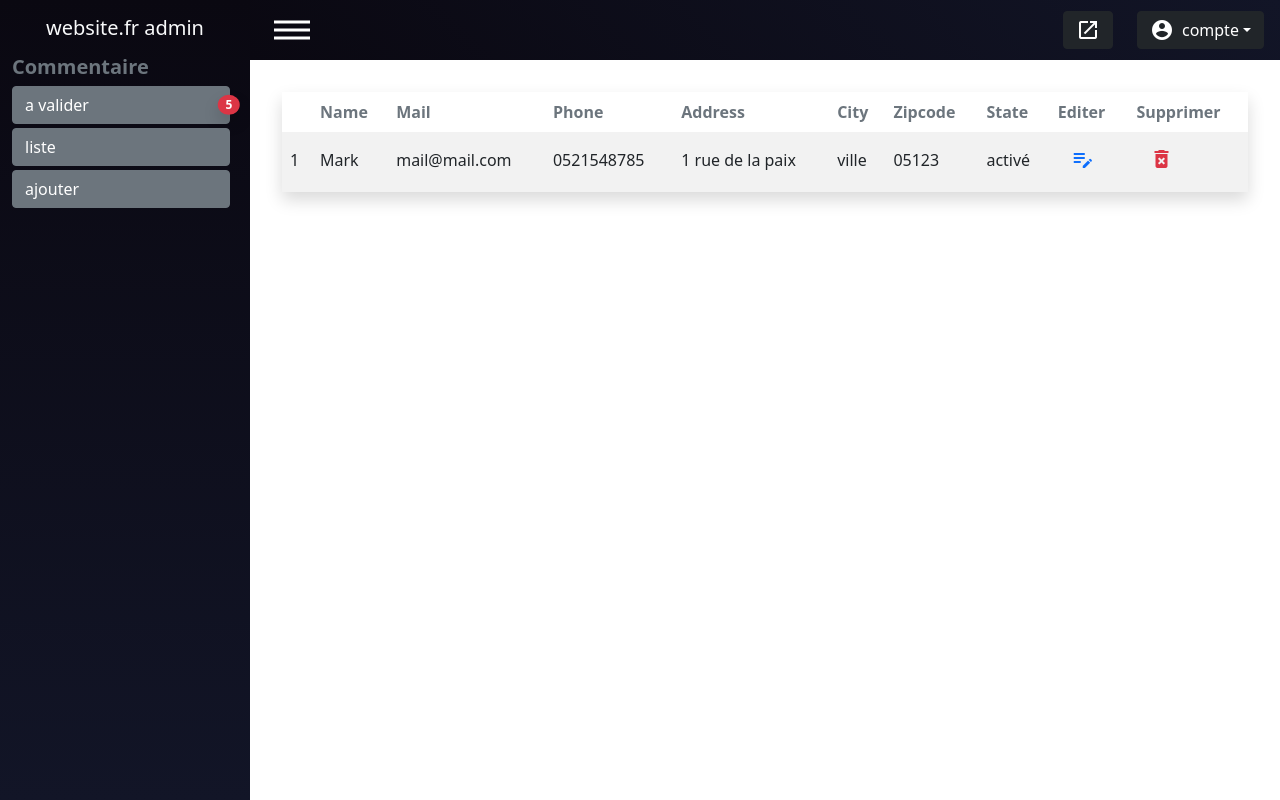
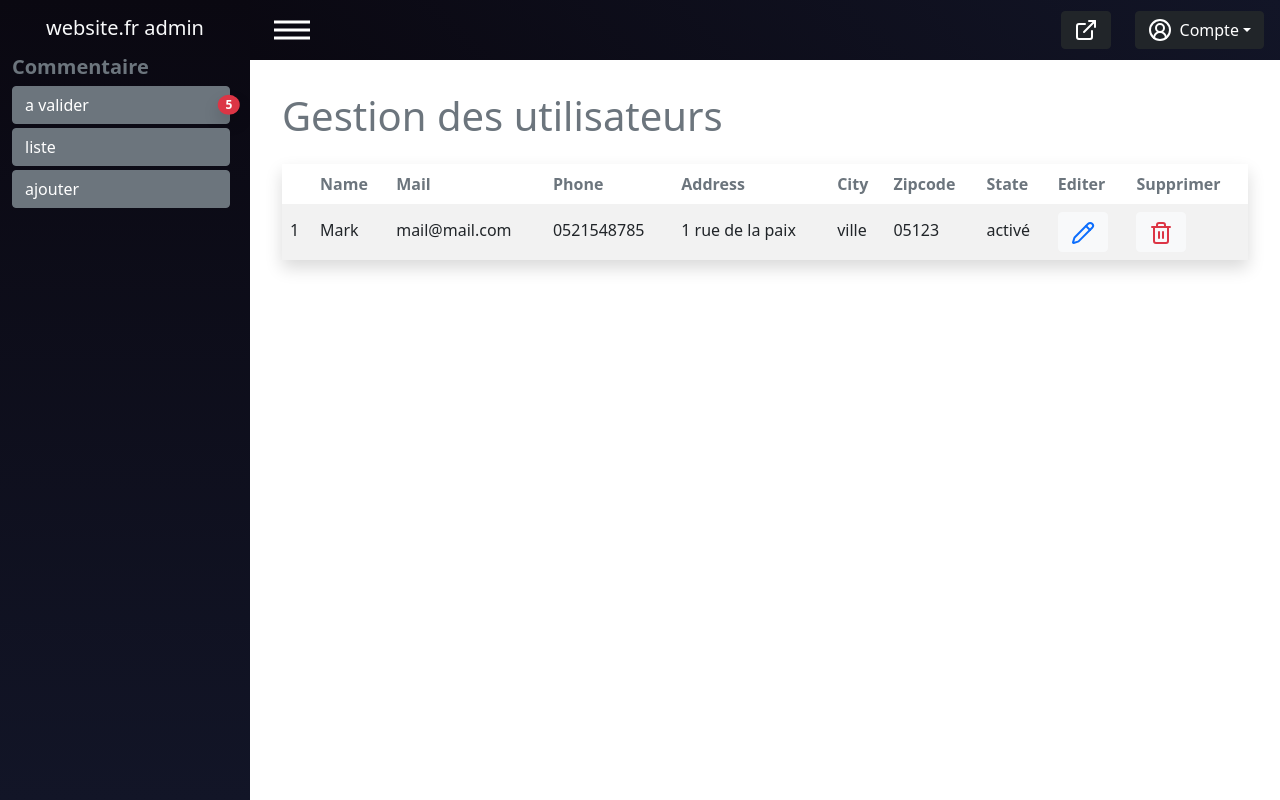
Before and after one commit to Tony05000/admin_bootstrap_theme, a plain HTML site: page index.html in a window 1280 px wide. Drawn offline with nearby package versions, Linux system fonts and the light colour scheme.

Commit message:
<refactor> scss folders
<feature> replace google font with lucid for icons

```diff
--- a/index.html
+++ b/index.html
@@ -6,7 +6,7 @@
     <meta name="viewport" content="width=device-width, initial-scale=1.0">
     <title>Document</title>
     <link rel="stylesheet" href="css/style.css">
-    <link href="https://fonts.googleapis.com/icon?family=Material+Icons" rel="stylesheet">
+    <script src="https://unpkg.com/lucide@latest"></script>
 </head>
 <body>
     <div class="topbar-menu" id="topbar-menu">
@@ -22,28 +22,20 @@
            class="btn btn-dark d-flex align-items-center me-4"
            target="_blank"
            data-bs-toggle="tooltip" data-bs-placement="bottom" title="Ouvrir le site dans un nouvel onglet">
-            <span class="material-icons">
-                open_in_new
-            </span>
+           <svg xmlns="http://www.w3.org/2000/svg" width="24" height="24" viewBox="0 0 24 24" fill="none" stroke="currentColor" stroke-width="2" stroke-linecap="round" stroke-linejoin="round" class="lucide lucide-external-link-icon lucide-external-link"><path d="M15 3h6v6"/><path d="M10 14 21 3"/><path d="M18 13v6a2 2 0 0 1-2 2H5a2 2 0 0 1-2-2V8a2 2 0 0 1 2-2h6"/></svg>
         </a>
         <!-- website preview -->
 
         <!-- account dropdown -->
         <div class="dropdow">
             <a class="btn btn-dark dropdown-toggle d-flex align-items-center" href="#" role="button" id="dropdownMenuLink" data-bs-toggle="dropdown" aria-expanded="false">
-                <span class="material-icons me-2">
-                    account_circle
-                    </span> compte
+                <svg xmlns="http://www.w3.org/2000/svg" width="24" height="24" viewBox="0 0 24 24" fill="none" stroke="currentColor" stroke-width="2" stroke-linecap="round" stroke-linejoin="round" class="lucide lucide-circle-user-round-icon lucide-circle-user-round"><path d="M18 20a6 6 0 0 0-12 0"/><circle cx="12" cy="10" r="4"/><circle cx="12" cy="12" r="10"/></svg> <span class="ms-2">Compte</span>
             </a>
             <ul class="dropdown-menu" aria-labelledby="dropdownMenuLink">
-              <li><a class="text-secondary dropdown-item d-flex align-items-center justify-content-between" href="#"> <span class="material-icons">
-                settings
-                </span> Parametre</a></li>
+              <li><a class="text-secondary dropdown-item d-flex align-items-center justify-content-between" href="#"> <svg xmlns="http://www.w3.org/2000/svg" width="24" height="24" viewBox="0 0 24 24" fill="none" stroke="currentColor" stroke-width="2" stroke-linecap="round" stroke-linejoin="round" class="lucide lucide-user-cog-icon lucide-user-cog"><circle cx="18" cy="15" r="3"/><circle cx="9" cy="7" r="4"/><path d="M10 15H6a4 4 0 0 0-4 4v2"/><path d="m21.7 16.4-.9-.3"/><path d="m15.2 13.9-.9-.3"/><path d="m16.6 18.7.3-.9"/><path d="m19.1 12.2.3-.9"/><path d="m19.6 18.7-.4-1"/><path d="m16.8 12.3-.4-1"/><path d="m14.3 16.6 1-.4"/><path d="m20.7 13.8 1-.4"/></svg> Parametre</a></li>
                 <li><hr class="dropdown-divider"></li>
               <li><a class="text-danger dropdown-item d-flex align-items-center justify-content-between" href="#">
-                <span class="material-icons">
-                    logout
-                    </span>
+                <svg xmlns="http://www.w3.org/2000/svg" width="24" height="24" viewBox="0 0 24 24" fill="none" stroke="currentColor" stroke-width="2" stroke-linecap="round" stroke-linejoin="round" class="lucide lucide-log-out-icon lucide-log-out"><path d="M9 21H5a2 2 0 0 1-2-2V5a2 2 0 0 1 2-2h4"/><polyline points="16 17 21 12 16 7"/><line x1="21" x2="9" y1="12" y2="12"/></svg>
                 Déconnexion
 
               </a></li>
@@ -84,6 +76,9 @@
     <div id="clearfix"></div>
 
     <div class="main-container" id="main-container">
+
+        <h1 class="text-secondary mb-4">Gestion des utilisateurs</h1>
+
         <div class="table-responsive shadow">
             <table class="table table-borderless mb-0 table-striped bg-white table-hover">
                 <thead class="text-secondary">
@@ -111,15 +106,13 @@
                         <td>05123</td>
                         <td>activé</td>
                         <td>
-                            <a href="" class="btn"><span class="material-icons text-primary">
-                                edit_note
-                                </span></a>
+                            <a href="" class="btn btn-light text-primary">
+                                <svg xmlns="http://www.w3.org/2000/svg" width="24" height="24" viewBox="0 0 24 24" fill="none" stroke="currentColor" stroke-width="2" stroke-linecap="round" stroke-linejoin="round" class="lucide lucide-pencil-icon lucide-pencil"><path d="M21.174 6.812a1 1 0 0 0-3.986-3.987L3.842 16.174a2 2 0 0 0-.5.83l-1.321 4.352a.5.5 0 0 0 .623.622l4.353-1.32a2 2 0 0 0 .83-.497z"/><path d="m15 5 4 4"/></svg>
+                            </a>
                         </td>
                         <td>
-                            <button type="button" class="btn" data-bs-toggle="modal" data-bs-target="#confirmDelete">
-                                <span class="material-icons text-danger">
-                                    delete_forever
-                                </span>
+                            <button type="button" class="btn btn-light text-danger" data-bs-toggle="modal" data-bs-target="#confirmDelete">
+                                <svg xmlns="http://www.w3.org/2000/svg" width="24" height="24" viewBox="0 0 24 24" fill="none" stroke="currentColor" stroke-width="2" stroke-linecap="round" stroke-linejoin="round" class="lucide lucide-trash2-icon lucide-trash-2"><path d="M3 6h18"/><path d="M19 6v14c0 1-1 2-2 2H7c-1 0-2-1-2-2V6"/><path d="M8 6V4c0-1 1-2 2-2h4c1 0 2 1 2 2v2"/><line x1="10" x2="10" y1="11" y2="17"/><line x1="14" x2="14" y1="11" y2="17"/></svg>
                             </button>
                         </td>
                     </tr>
@@ -142,9 +135,7 @@
             <div class="modal-footer">
               <button type="button" class="btn btn-secondary me-3" data-bs-dismiss="modal">Non</button>
               <button type="button" class="btn btn-danger d-flex align-items-center">
-                <span class="material-icons text-light">
-                    delete_forever
-                    </span> supprimer
+                <svg xmlns="http://www.w3.org/2000/svg" width="24" height="24" viewBox="0 0 24 24" fill="none" stroke="currentColor" stroke-width="2" stroke-linecap="round" stroke-linejoin="round" class="lucide lucide-trash2-icon lucide-trash-2"><path d="M3 6h18"/><path d="M19 6v14c0 1-1 2-2 2H7c-1 0-2-1-2-2V6"/><path d="M8 6V4c0-1 1-2 2-2h4c1 0 2 1 2 2v2"/><line x1="10" x2="10" y1="11" y2="17"/><line x1="14" x2="14" y1="11" y2="17"/></svg> Supprimer
               </button>
             </div>
           </div>
--- a/js/app.js
+++ b/js/app.js
@@ -1,4 +1,8 @@
+// Bootstrap tooltip
 let tooltipTriggerList = [].slice.call(document.querySelectorAll('[data-bs-toggle="tooltip"]'))
 let tooltipList = tooltipTriggerList.map(function (tooltipTriggerEl) {
 return new bootstrap.Tooltip(tooltipTriggerEl)
 })
+
+// Lucide
+lucide.createIcons();
--- a/scss/_variables.scss
+++ b/scss/_variables.scss
@@ -1,5 +1,6 @@
 $primary-color: rgb(10, 8, 17);
 $secondary-color: rgb(18, 21, 39);
+
 $sidebarMenuBgColor: linear-gradient( $primary-color, $secondary-color );
 $topbarMenuBgColor: linear-gradient(45deg, $primary-color, $secondary-color  );
 $scrollbarBgColor: $primary-color;
--- /dev/null
+++ b/scss/components/_scrollbar.scss
@@ -0,0 +1,11 @@
+::-webkit-scrollbar { width: 8px; }
+
+::-webkit-scrollbar-track{
+    background: $scrollbarBgColor;
+    padding: 1px;
+}
+
+::-webkit-scrollbar-thumb{
+    background: $scrollbarColor;
+    border-radius: 8px;
+}
--- a/scss/_topbar-menu.scss
+++ b/scss/components/_topbar-menu.scss
@@ -1,7 +1,7 @@
 .topbar-menu {
     position: fixed;
+    width: calc(100% - 250px);
     height: 60px;
-    width: calc(100% - 250px);
     background: $topbarMenuBgColor;
     z-index: 2;
     right: 0;
@@ -11,8 +11,6 @@
     align-items: center;
     justify-content: space-between;
     padding: 0 1rem;
-
-    //box-shadow: rgb(212, 212, 212) 20px -5px 10px 5px;
 }
 
 .topbar-menu-full-width { width: 100% !important; }
--- a/scss/style.scss
+++ b/scss/style.scss
@@ -1,19 +1,10 @@
+@import 'variables';
+
 @import 'vendor/reboot';
 @import 'vendor/mixins';
 @import 'vendor/bootstrap';
-@import 'variables';
-@import 'sidebar-menu';
-@import 'topbar-menu';
-@import 'main-container';
 
-::-webkit-scrollbar { width: 8px; }
-
-::-webkit-scrollbar-track{
-    background: $scrollbarBgColor;
-    padding: 1px;
-}
-
-::-webkit-scrollbar-thumb{
-    background: $scrollbarColor;
-    border-radius: 8px;
-}
+@import 'components/scrollbar';
+@import 'components/sidebar-menu';
+@import 'components/topbar-menu';
+@import 'components/main-container';
```
Also changed, not shown: scss/components/_main-container.scss (renamed from scss/_main-container.scss), scss/components/_sidebar-menu.scss (renamed from scss/_sidebar-menu.scss), 1 other file.
